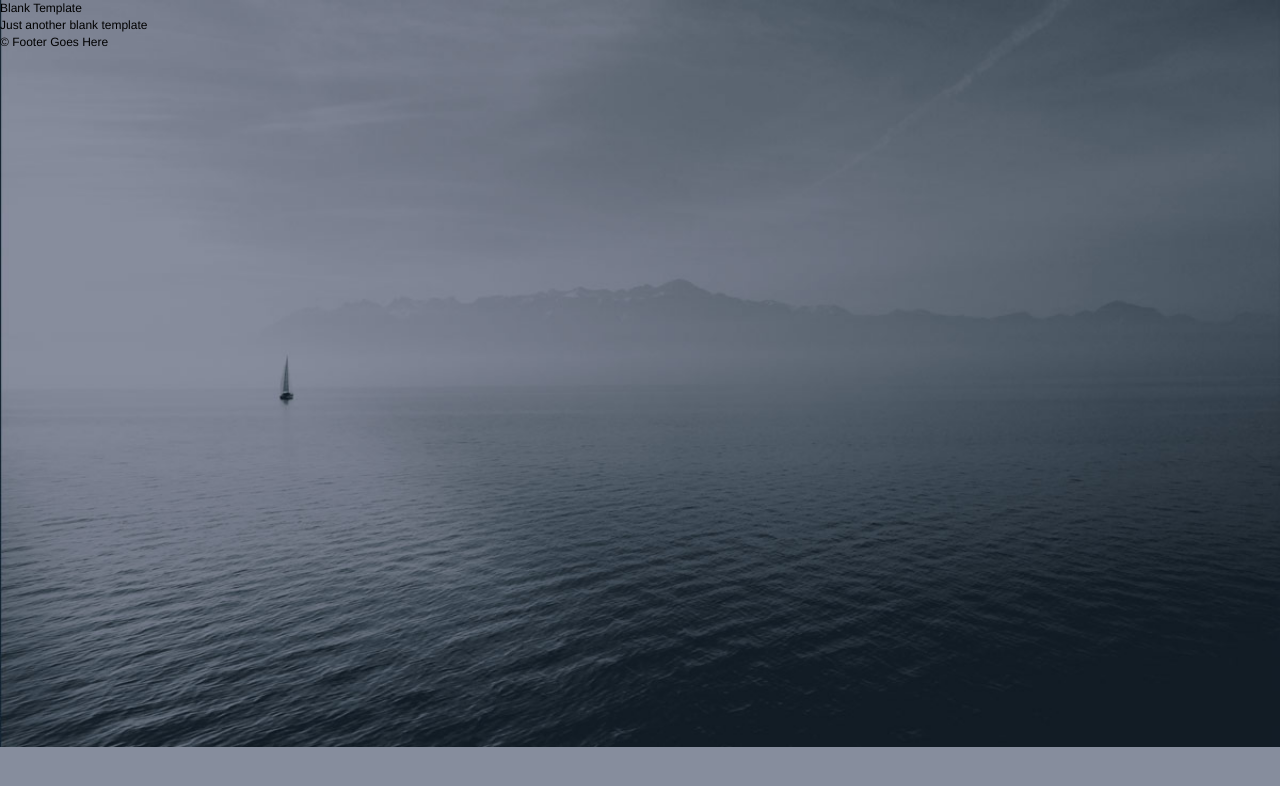
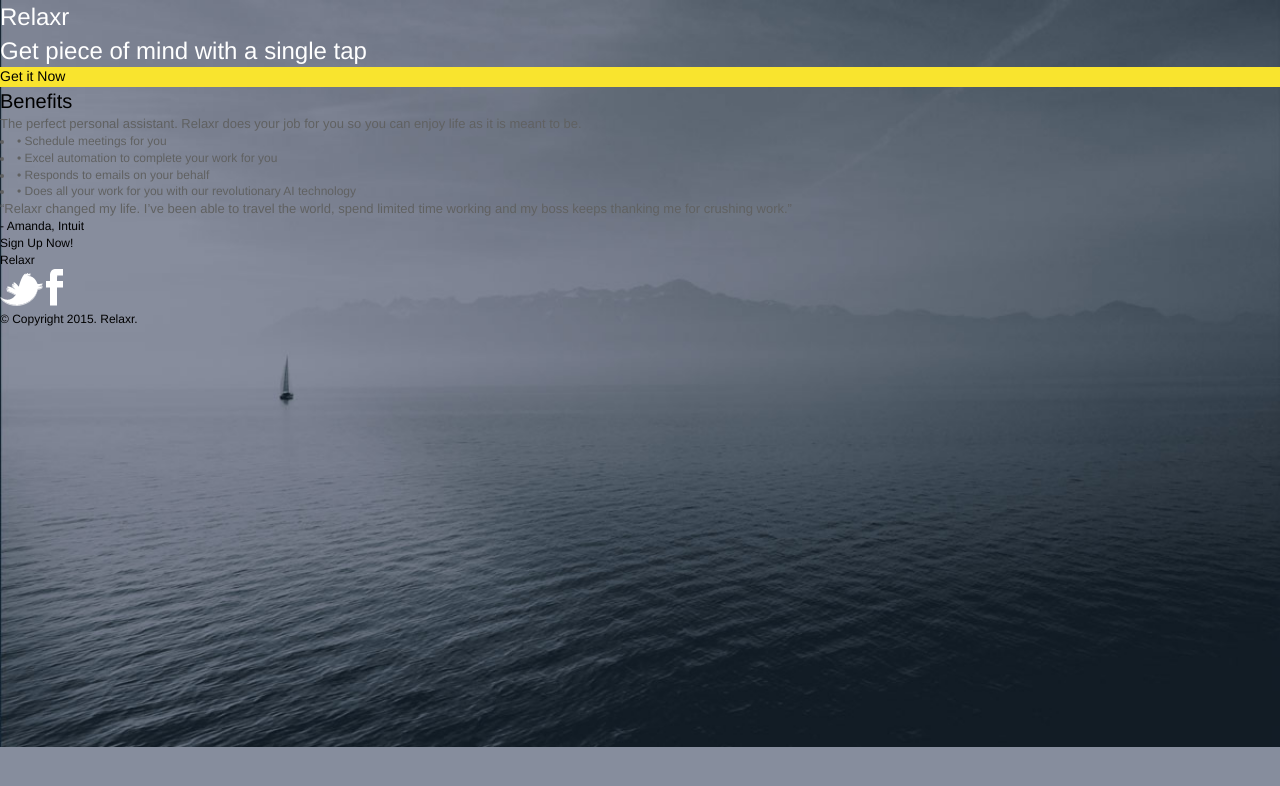
Before and after one commit to ebw8995/Project-2, a plain HTML site: page Relaxr/index.html in a window 1280 px wide. Drawn offline with Linux system fonts and the light colour scheme; a small style sheet from the web is missing.

Commit message:
Adding CSS

```diff
--- a/Relaxr/css/style.css
+++ b/Relaxr/css/style.css
@@ -67,12 +67,43 @@ body {
 
 }
 
-header {
+h1{
 
+  font-size:24px;
+  font-family: 'w3-OpenSans', 800 sans-serif;
+  color: #FFFFFF;
+}
+
+h2{
+  font-size: 24px;
+  font-family: 'w3Open+Sans', 600 sans-serif;
+  color:#FFFFFF;
+}
+
+h3{
+  font-size: 14px;
+  font-family: 'w3-OpenSans', 800 sans-serif;
+  background-color: #f9e42e
+}
+
+h4{
+  font-size: 20px;
+  font-family: 'w3-OpenSans', 600 sans-serif;
+}
+
+.w3-container{
+  font-size: 13px;
+  font-family: 'w3-OpenSans', 300 sans-serif;
+  color: #606161;
+}
+
+.w3-ul{
+  font-size: 13px:
+  font-family: 'w3-OpenSans' 300 sans-serif;
+  color: #606161;
 }
 
 footer {
-
 }
 
 /******************************************
--- a/Relaxr/index.html
+++ b/Relaxr/index.html
@@ -1,6 +1,13 @@
 <!DOCTYPE html>
 <html lang="en">
 	<head>
+		<link href='https://fonts.googleapis.com/css?family=Open+Sans:300,300italic,600,800' rel='stylesheet' type='text/css'>
+
+		<link rel="stylesheet" href="https://www.google.com/fonts#UsePlace:use/Collection:Open+Sans">
+		<style>
+		.w3-OpenSans {font-family: 'w3-OpenSans' serif;}
+		</style>
+
     	<meta charset="utf-8">
     	<meta name="description" content="Your description goes here">
     	<meta name="keywords" content="one, two, three">
@@ -15,11 +22,40 @@
 	<body>
 		<div id="container">
 			<header>
-				<h1>Blank Template</h1>
-				<h2>Just another blank template</h2>
+				<h1>Relaxr</h1>
+
+				<h2>Get piece of mind with a single tap</h2>
+				<h3>Get it Now</h3>
+
+				<h4>Benefits</h4>
+
+				<section class="w3-container">
+					<p>The perfect personal assistant. Relaxr does your job for you so you can enjoy life as it is meant to be.</p>
+				</section>
+
+				<section class="w3-ul">
+					<li>• Schedule meetings for you</li>
+					<li>• Excel automation to complete your work for you</li>
+					<li>• Responds to emails on your behalf</li>
+					<li>• Does all your work for you with our revolutionary AI technology</li>
+				</section>
+
+				<blockquote class="w3-container">
+					<p>“Relaxr changed my life. I’ve been able to travel the world, spend limited time working and my boss keeps thanking me for crushing work.”</p>
+				</blockquote>
+
+				<p>- Amanda, Intuit</p>
+
+				<p>Sign Up Now!</p>
+
+				<p>Relaxr</p>
+
+				<img src="images/twitter.png" alt="Twitter Icon">
+				<img src="images/facebook.png" alt="Facebook Icon">
+
 			</header>
 			<footer>
-				&copy; Footer Goes Here
+				&copy; Copyright 2015. Relaxr.
 			</footer>
 		</div><!-- #container -->
 	</body>
```
